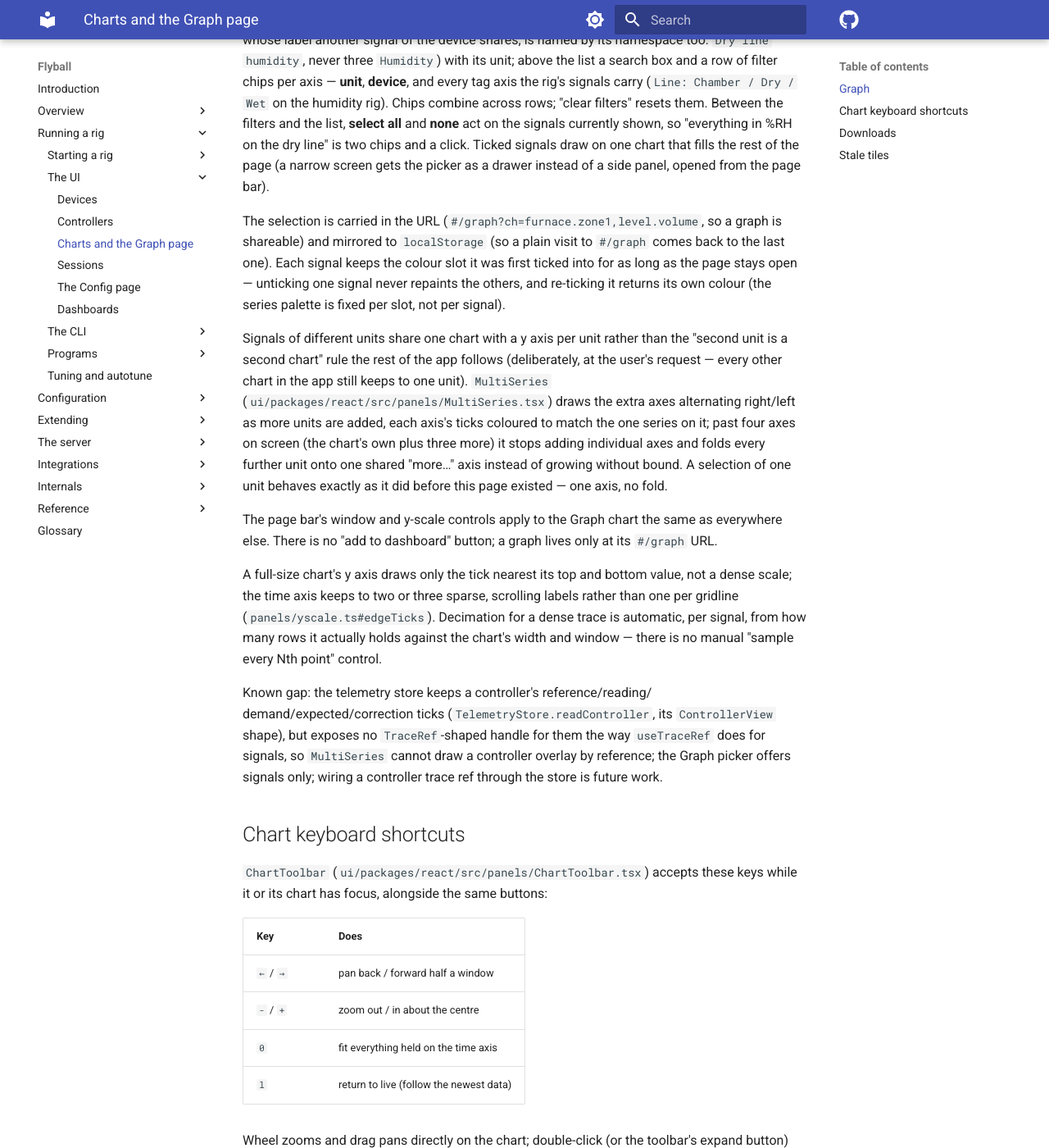
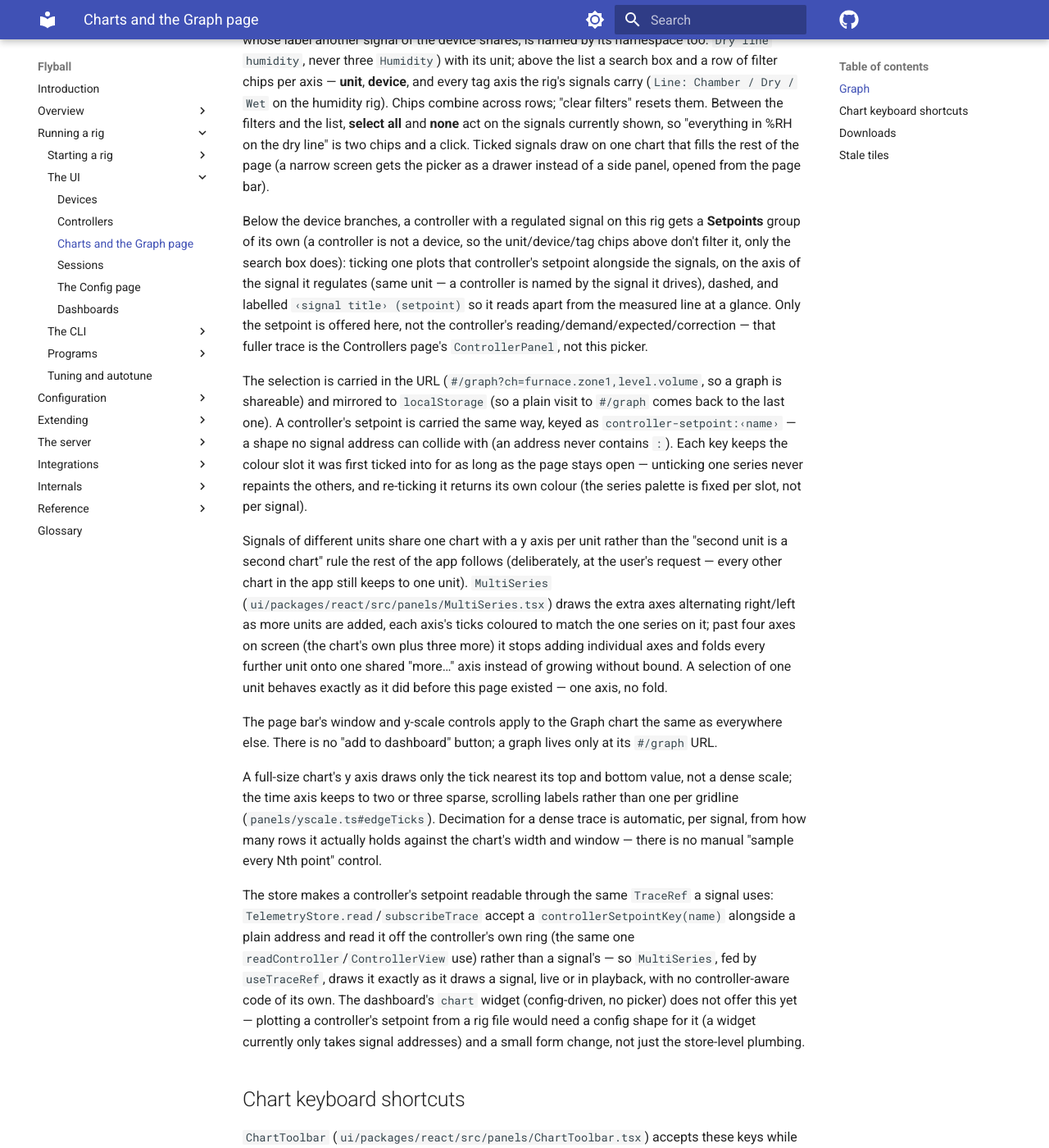
Before and after one commit to bengineer42/flyball, an MkDocs documentation site: the page built from book/src/1-running/ui/charts.md, in a window 1280 px wide and 1400 px high, scrolled down 527 px. Shown: the whole window at 82% size. Built offline with MkDocs 1.6.1 and Material for MkDocs 9.7.7, drawn with Linux system fonts in a browser that asks for light colours; comment, search, counter and statistics services are not loaded; the version menu is left out.

Commit message:
docs: Graph page plots a controller's setpoint
Replaces the "known gap" paragraph (no TraceRef-shaped handle for a
controller trace) with what it now does, and documents the Setpoints
picker group, its labelling/dash convention, and the selection key. Notes
that the dashboard chart widget doesn't offer this yet and what it would
take (a config shape, not just the store plumbing).

```diff
--- a/book/src/1-running/ui/charts.md
+++ b/book/src/1-running/ui/charts.md
@@ -22,12 +22,26 @@ chips and a click. Ticked signals draw on one chart that fills the rest of
 the page (a narrow screen gets the picker as a drawer instead of a side
 panel, opened from the page bar).
 
+Below the device branches, a controller with a regulated signal on this rig
+gets a **Setpoints** group of its own (a controller is not a device, so the
+unit/device/tag chips above don't filter it, only the search box does):
+ticking one plots that controller's setpoint alongside the signals, on the
+axis of the signal it regulates (same unit — a controller is named by the
+signal it drives), dashed, and labelled `‹signal title› (setpoint)` so it
+reads apart from the measured line at a glance. Only the setpoint is
+offered here, not the controller's reading/demand/expected/correction —
+that fuller trace is the Controllers page's `ControllerPanel`, not this
+picker.
+
 The selection is carried in the URL (`#/graph?ch=furnace.zone1,level.volume`,
 so a graph is shareable) and mirrored to `localStorage` (so a plain visit to
-`#/graph` comes back to the last one). Each signal keeps the colour slot it
-was first ticked into for as long as the page stays open — unticking one
-signal never repaints the others, and re-ticking it returns its own colour
-(the series palette is fixed per slot, not per signal).
+`#/graph` comes back to the last one). A controller's setpoint is carried
+the same way, keyed as `controller-setpoint:‹name›` — a shape no signal
+address can collide with (an address never contains `:`). Each key keeps
+the colour slot it was first ticked into for as long as the page stays
+open — unticking one series never repaints the others, and re-ticking it
+returns its own colour (the series palette is fixed per slot, not per
+signal).
 
 Signals of different units share one chart with a y axis per unit rather
 than the "second unit is a second chart" rule the rest of the app follows
@@ -52,12 +66,16 @@ Decimation for a dense trace is automatic, per signal, from how many rows it
 actually holds against the chart's width and window — there is no manual
 "sample every Nth point" control.
 
-Known gap: the telemetry store keeps a controller's reference/reading/
-demand/expected/correction ticks (`TelemetryStore.readController`, its
-`ControllerView` shape), but exposes no `TraceRef`-shaped handle for them
-the way `useTraceRef` does for signals, so `MultiSeries` cannot draw a
-controller overlay by reference; the Graph picker offers signals only;
-wiring a controller trace ref through the store is future work.
+The store makes a controller's setpoint readable through the same
+`TraceRef` a signal uses: `TelemetryStore.read`/`subscribeTrace` accept a
+`controllerSetpointKey(name)` alongside a plain address and read it off the
+controller's own ring (the same one `readController`/`ControllerView` use)
+rather than a signal's — so `MultiSeries`, fed by `useTraceRef`, draws it
+exactly as it draws a signal, live or in playback, with no controller-aware
+code of its own. The dashboard's `chart` widget (config-driven, no picker)
+does not offer this yet — plotting a controller's setpoint from a rig file
+would need a config shape for it (a widget currently only takes signal
+addresses) and a small form change, not just the store-level plumbing.
 
 ## Chart keyboard shortcuts
 
```
